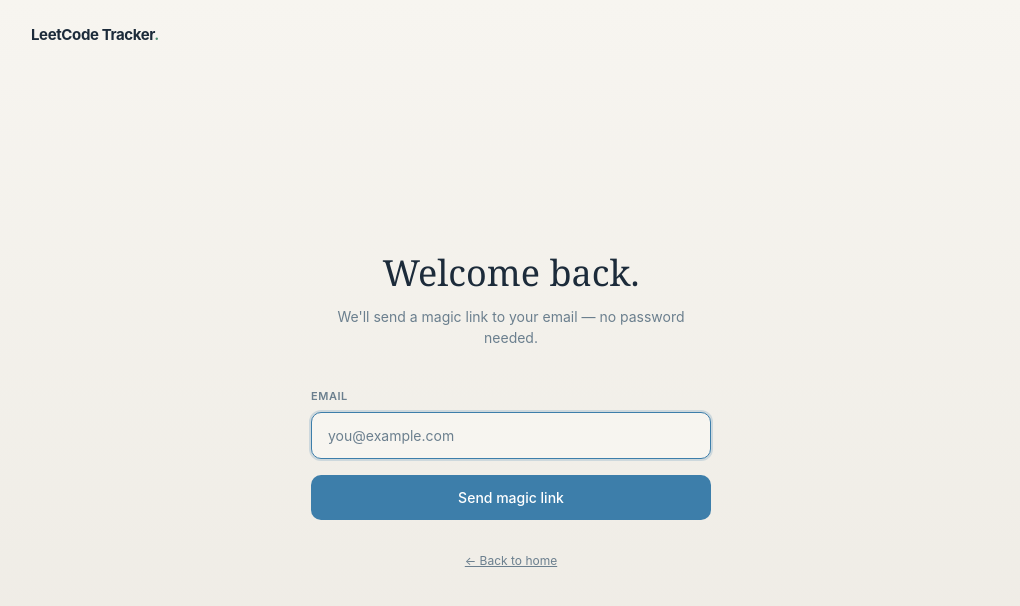
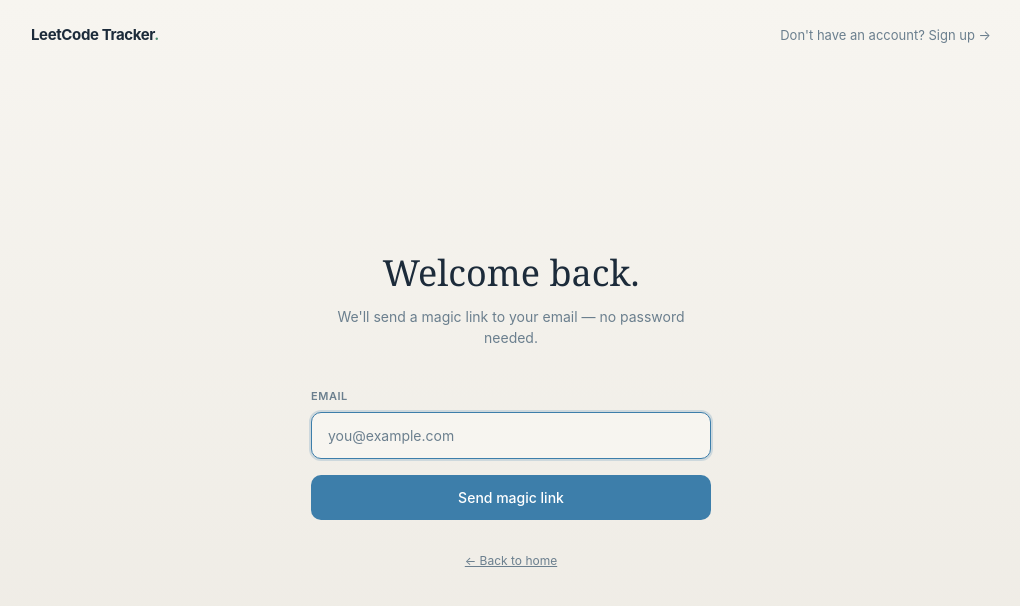
Before and after one commit to idqam/leetcode-v2, a Next.js app: page /login in a window 1280 px wide. Shown: the top 606 px of the page, without its empty margins (129-1149 px from the left). Built offline with nearby package versions, Linux system fonts and the light colour scheme.

Commit message:
sign up fixed

```diff
--- a/src/app/login/page.tsx
+++ b/src/app/login/page.tsx
@@ -20,12 +20,21 @@ export default function LoginPage() {
       email: email.trim(),
       options: {
         emailRedirectTo: `${window.location.origin}/auth/callback`,
+        shouldCreateUser: false,
       },
     });
 
     if (error) {
       setStatus("error");
-      setErrorMsg(error.message);
+      // shouldCreateUser:false → Supabase rejects unknown emails. Surface a
+      // clear message instead of the raw "Signups not allowed for otp" text.
+      const isUnknownUser =
+        error.status === 422 || /signups not allowed|not found/i.test(error.message);
+      setErrorMsg(
+        isUnknownUser
+          ? "No account found for that email. Sign up to get started."
+          : error.message
+      );
     } else {
       setStatus("sent");
     }
@@ -39,6 +48,12 @@ export default function LoginPage() {
           className="font-bold text-[15px] tracking-tight text-[#1C2B3A] dark:text-[#E8EDF2]"
         >
           LeetCode Tracker<span className="text-[#4A8C6F]">.</span>
+        </Link>
+        <Link
+          href="/signup"
+          className="text-[13px] text-[#6B7F8E] hover:text-[#1C2B3A] dark:hover:text-[#E8EDF2] transition-colors"
+        >
+          Don&apos;t have an account? Sign up →
         </Link>
       </nav>
 
```
